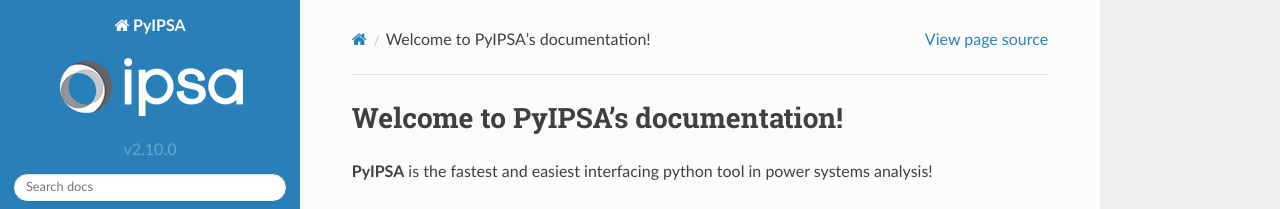
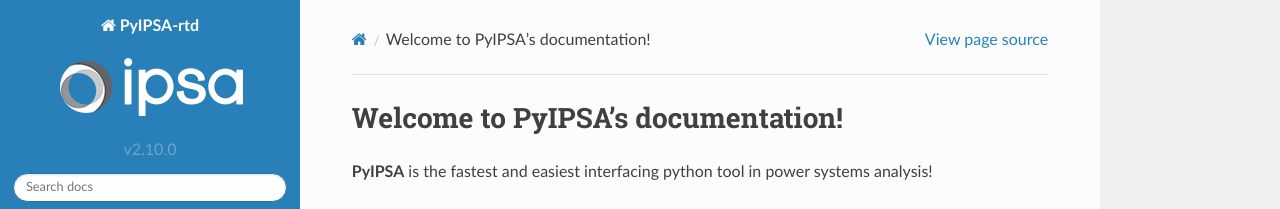
Before and after one commit to alexander-angelov-tnei/PyIPSA-rtd, a Sphinx documentation site: the page built from docs/source/index.rst, in a window 1280 px wide. Shown: the top 209 px of the page. Built offline with Sphinx 7.4.7 and the Read the Docs theme 2.0.0, drawn with Linux system fonts in a browser that asks for light colours.

Commit message:
Final updates to the Read The Docs.

```diff
--- a/docs/source/conf.py
+++ b/docs/source/conf.py
@@ -6,7 +6,7 @@
 
 # -- Project information
 
-project = 'PyIPSA'
+project = 'PyIPSA-rtd'
 copyright = 'IPSA'
 author = 'IPSA'
 
```
